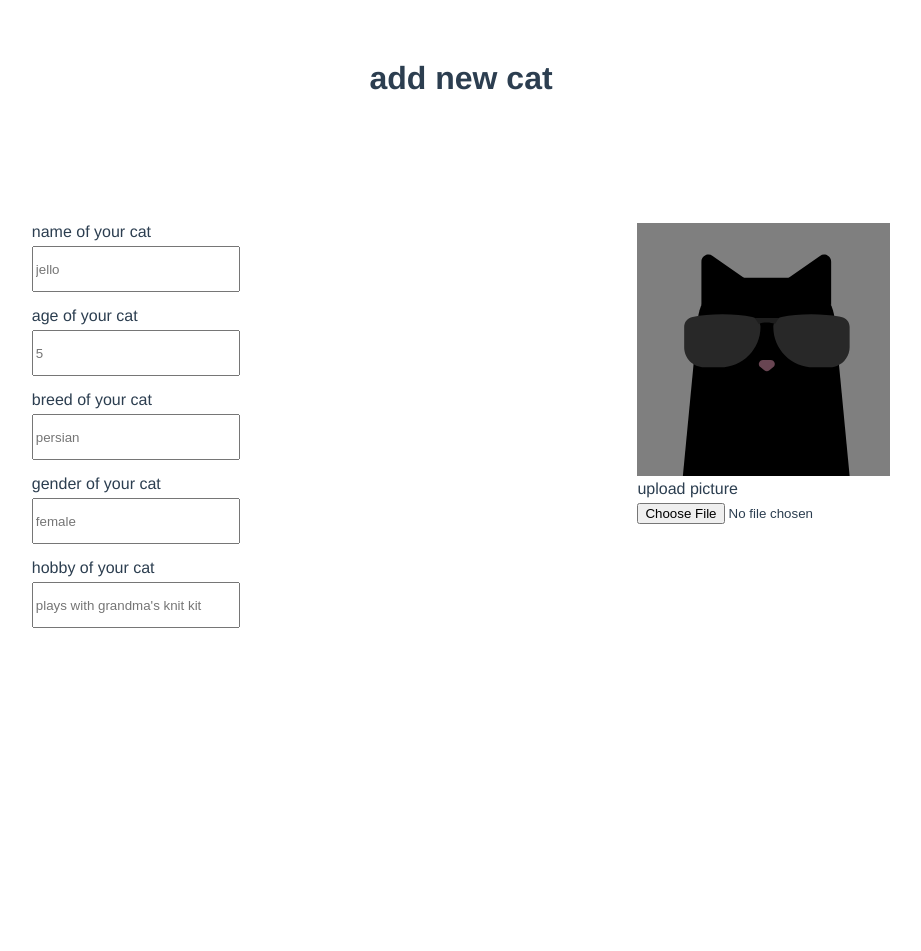
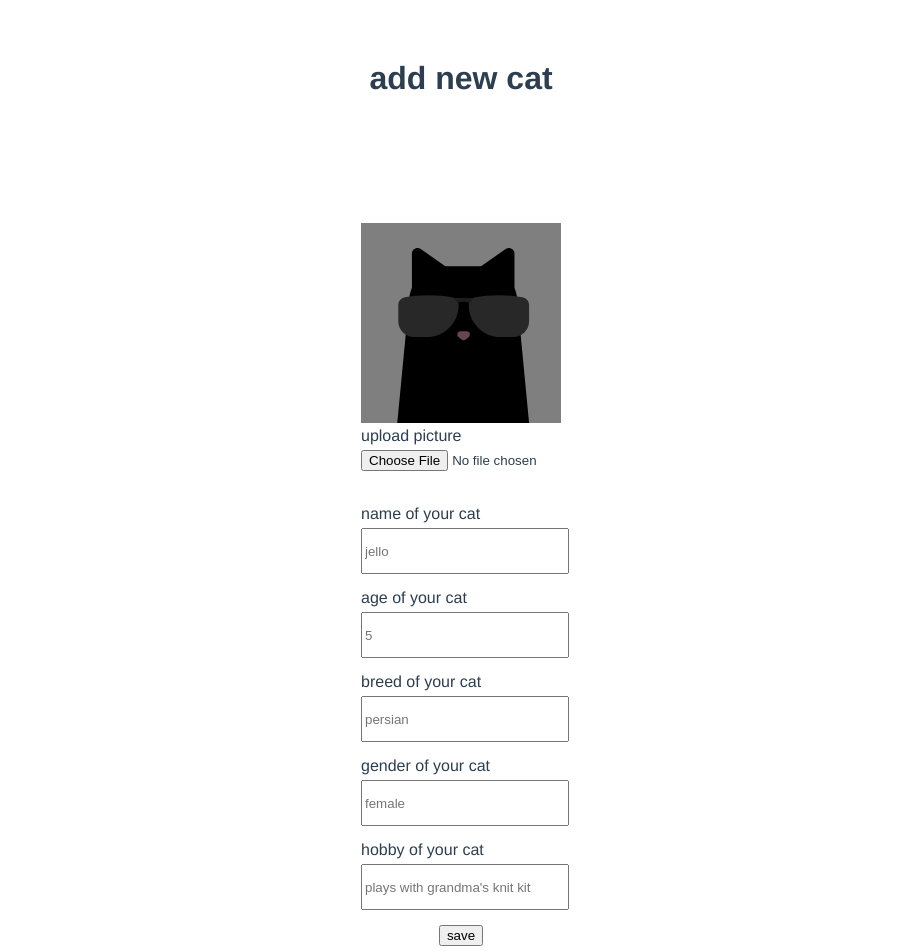
Before and after one commit to shaniashn/the-famous-cat, a Vue app: page /add-new in a window 1280 px wide. Shown: the top 951 px of the page, without its empty margins (179-1100 px from the left). Before the commit the page ends 800 px from the top, so only its background shows below. Built offline with nearby package versions, Linux system fonts and the light colour scheme.

Commit message:
feat: fix cat form layout

```diff
--- a/src/CatForm.vue
+++ b/src/CatForm.vue
@@ -2,7 +2,12 @@
   <h1>add new cat</h1>
   <div class="form-cat">
     <div class="form">
-      <form action="">
+      <div class="image">
+        <img @click="logFile()" src="./assets/blankcat.svg">
+        <label for="input-file">upload picture</label>
+        <input id="input-file" type="file" accept=".png, .jpeg, .jpg, .svg">
+      </div>
+      <form @submit.prevent="postForm">
         <label for="name">name of your cat</label>
         <input type="text" id="name" placeholder="jello">
         <label for="age">age of your cat</label>
@@ -14,12 +19,9 @@
         <label for="hobby">hobby of your cat</label>
         <input type="text" id="hobby" placeholder="plays with grandma's knit kit">
       </form>
+
     </div>
-    <div class="image">
-      <img @click="logFile()" src="./assets/blankcat.svg">
-      <label for="input-file">upload picture</label>
-      <input id="input-file" type="file" accept=".png, .jpeg, .jpg, .svg">
-    </div>
+    <button type="submit">save</button>
   </div>
 </template>
 
@@ -38,6 +40,9 @@ export default {
       const img = document.getElementsByTagName('img')[0];
       img.src = URL.createObjectURL(files[0]);
 
+    },
+    postForm(){
+
     }
   }
 }
@@ -45,8 +50,14 @@ export default {
 
 <style scoped>
 .form-cat {
-  display: flex;
-  justify-content: space-around;
+  /* display: flex;
+  justify-content: space-around; */
+  display: grid;
+  justify-content: center;
+}
+
+.form-cat button {
+  justify-self: center;
 }
 
 .form {
@@ -81,7 +92,7 @@ input {
 
 }
 
-.image {
-  max-width: 20%;
-}
+/* .image {
+  min-width: 100%;
+} */
 </style>
```
Lines whose indentation alone changed are shown as unchanged.
